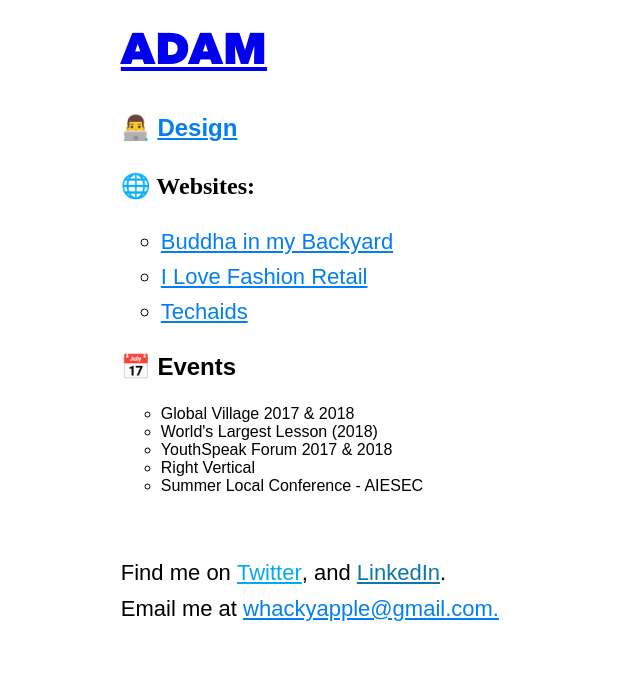
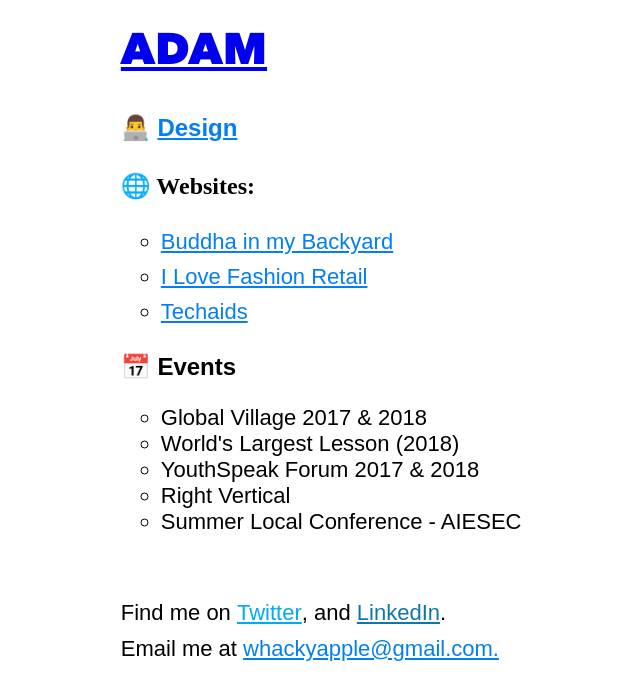
Before and after one commit to adamfredie/adamfredie.github.io, a Jekyll site: the page work.html, which Jekyll copies as it is, in a window 1280 px wide. Shown: the top 700 px of the page, without its empty margins (140-780 px from the left). Built offline with Jekyll 4.4.1, drawn with Linux system fonts in a browser that asks for light colours.

Commit message:
more updates

```diff
--- a/work.html
+++ b/work.html
@@ -206,7 +206,7 @@
 							</ul>
 						</p>
 						<p class="main-work"><h3>📅 Events</h3>
-							<ul>
+							<ul class="events">
 								<li>Global Village 2017 & 2018</li>
 								<li>World's Largest Lesson (2018)</li>
 								<li>YouthSpeak Forum 2017 & 2018</li>
```
